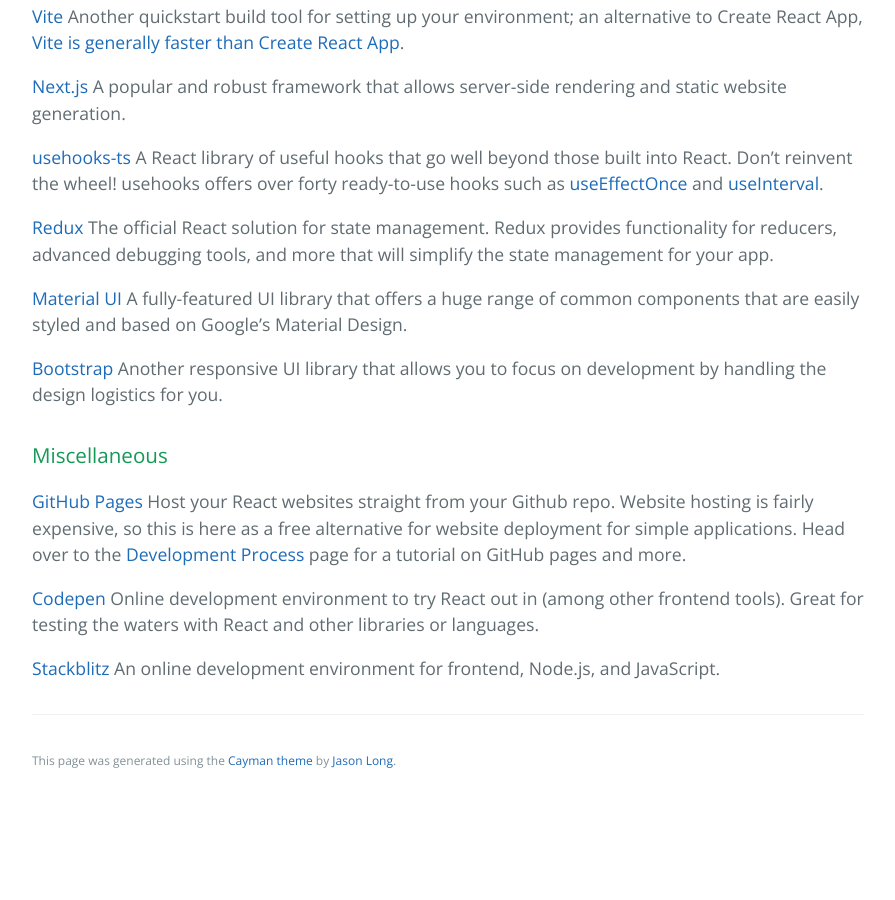
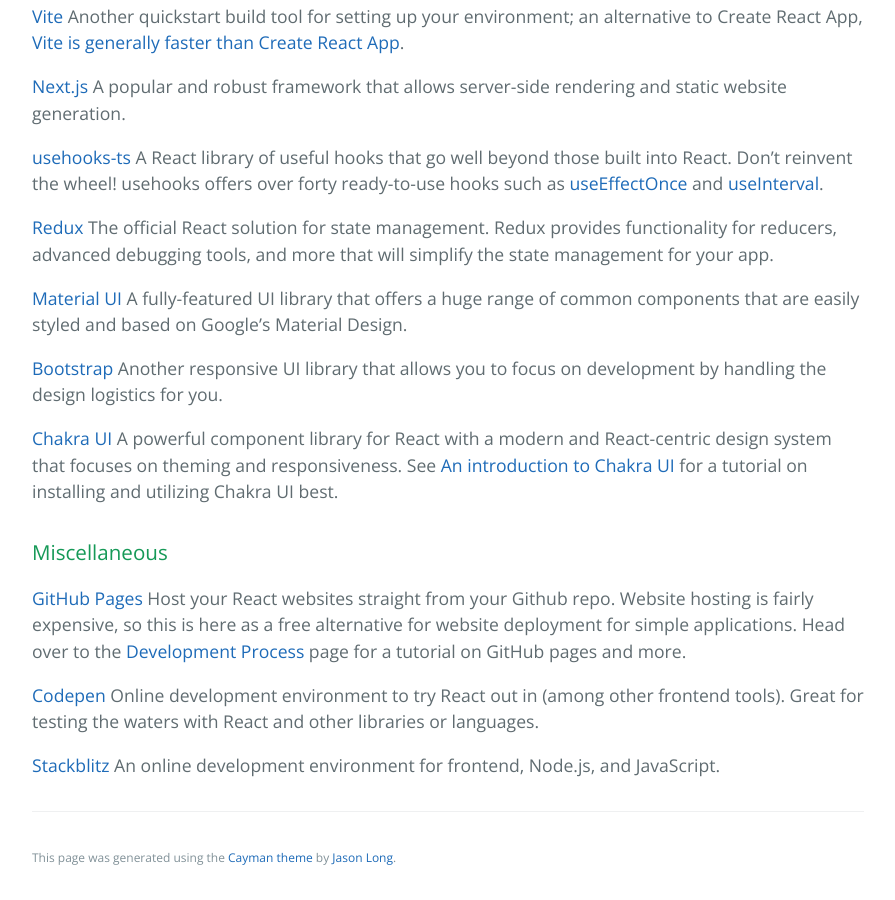
Before and after one commit to learning-software-engineering/learning-software-engineering.github.io, a Jekyll site: the page built from Topics/Tech_Stacks/React.md, in a window 1280 px wide and 900 px high, scrolled down 1636 px. Shown: the whole window, without its empty margins (192-1087 px from the left). Built offline with Jekyll 4.4.1, drawn with Linux system fonts in a browser that asks for light colours; our own code applies the rules of GitHub Pages for plain Markdown files; before the commit the page ends 2439 px from its top, so only the background shows below that.

Commit message:
Connection to previous pages

```diff
--- a/Topics/Tech_Stacks/React.md
+++ b/Topics/Tech_Stacks/React.md
@@ -58,6 +58,9 @@
 [Bootstrap](https://getbootstrap.com/)
 Another responsive UI library that allows you to focus on development by handling the design logistics for you.
 
+[Chakra UI](https://chakra-ui.com/)
+A powerful component library for React with a modern and React-centric design system that focuses on theming and responsiveness. See [An introduction to Chakra UI](./ChakraUI.md) for a tutorial on installing and utilizing Chakra UI best.
+
 ### Miscellaneous
 
 [GitHub Pages](https://pages.github.com/)
```
